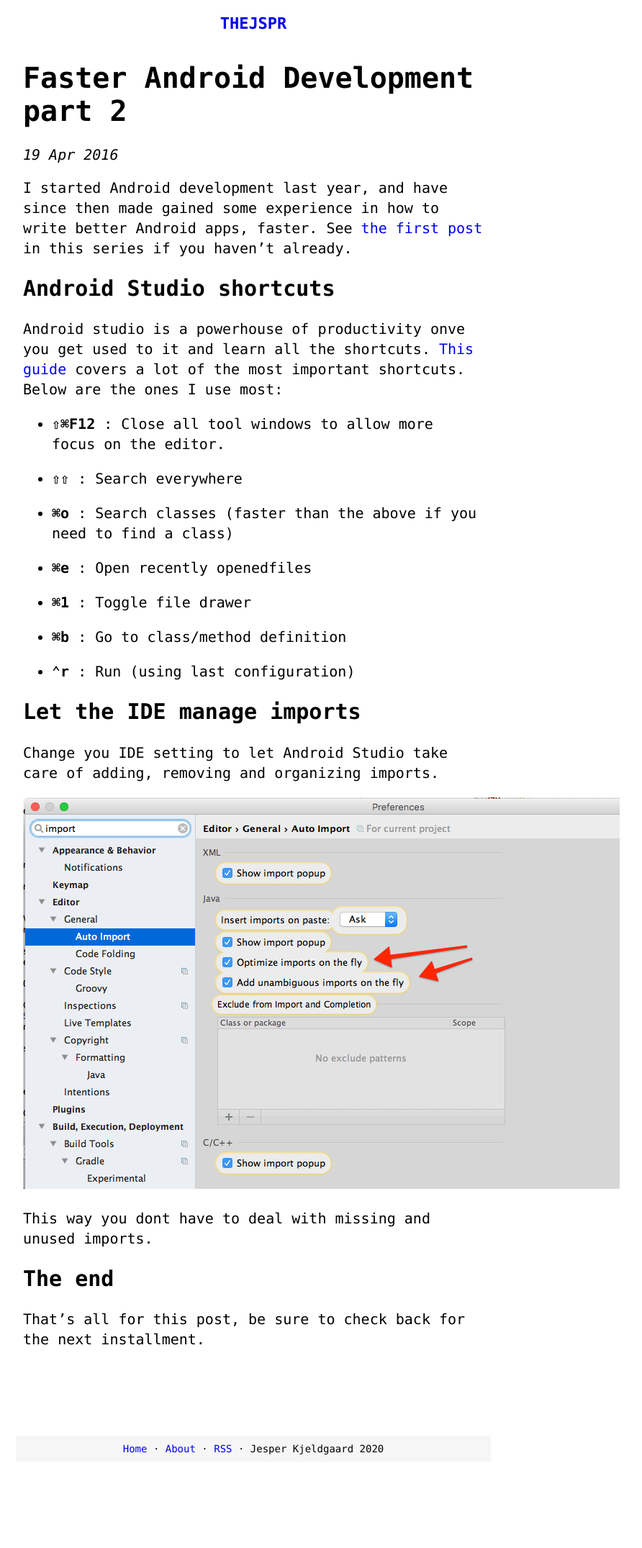
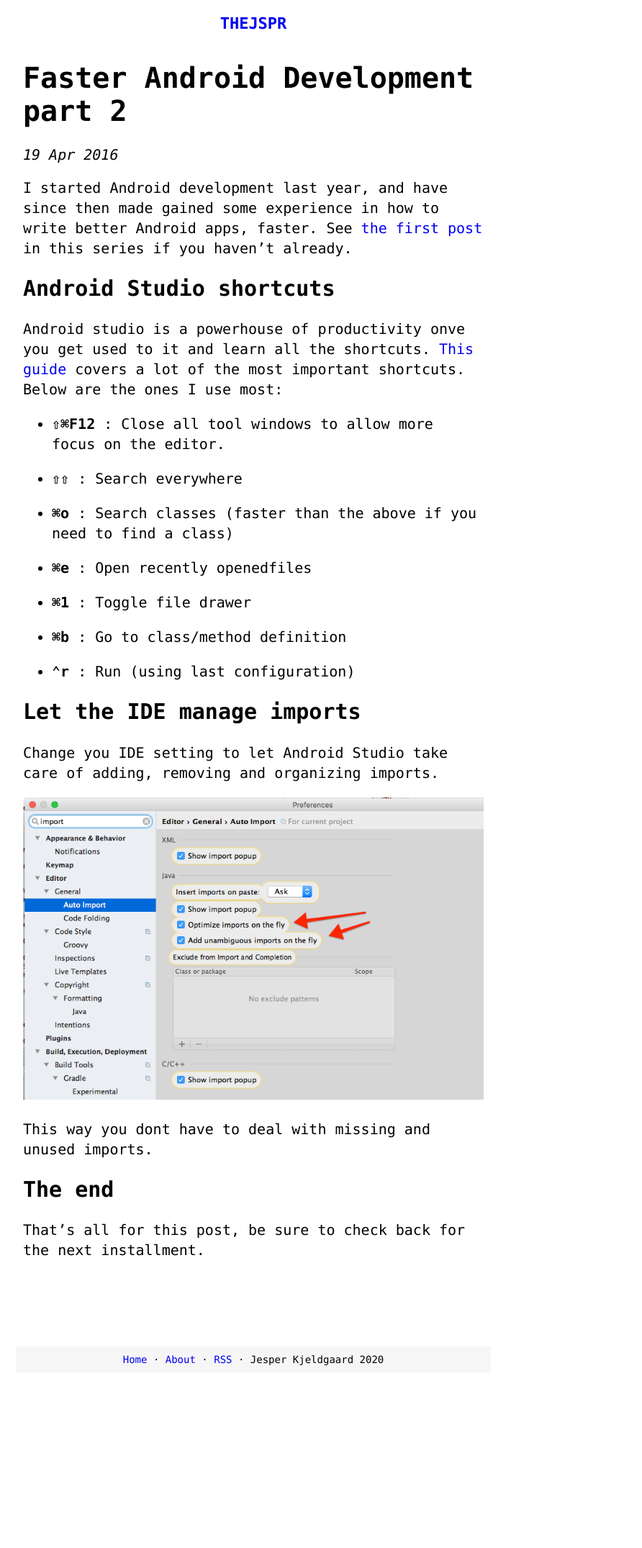
Before and after one commit to thejspr/thejspr.com, a Jekyll site: the page built from _posts/2016-04-19-faster-android-development-part-2.md, in a window 1280 px wide. Shown: the whole page at 72% size, without its empty margins (288-1180 px from the left). Built offline with Jekyll 4.4.1, drawn with Linux system fonts in a browser that asks for light colours; after the commit the page ends 2027 px from its top, so only the background shows below that.

Commit message:
fix images on mobiel

```diff
--- a/assets/style.scss
+++ b/assets/style.scss
@@ -10,9 +10,7 @@
   text-rendering: optimizeLegibility;
 }
 
-body {
-  font-family: "Lucida Sans Typewriter", "Lucida Console", Monaco, "Bitstream Vera Sans Mono", monospace;
-  font-size: 16px;
+body { font-family: "Lucida Sans Typewriter", "Lucida Console", Monaco, "Bitstream Vera Sans Mono", monospace; font-size: 16px;
 
   @include tablet-up {
     font-size: 20px;
@@ -111,4 +109,8 @@
   }
 
   word-wrap: break-word;
+
+  img {
+    max-width: 100%;
+  }
 }
```
